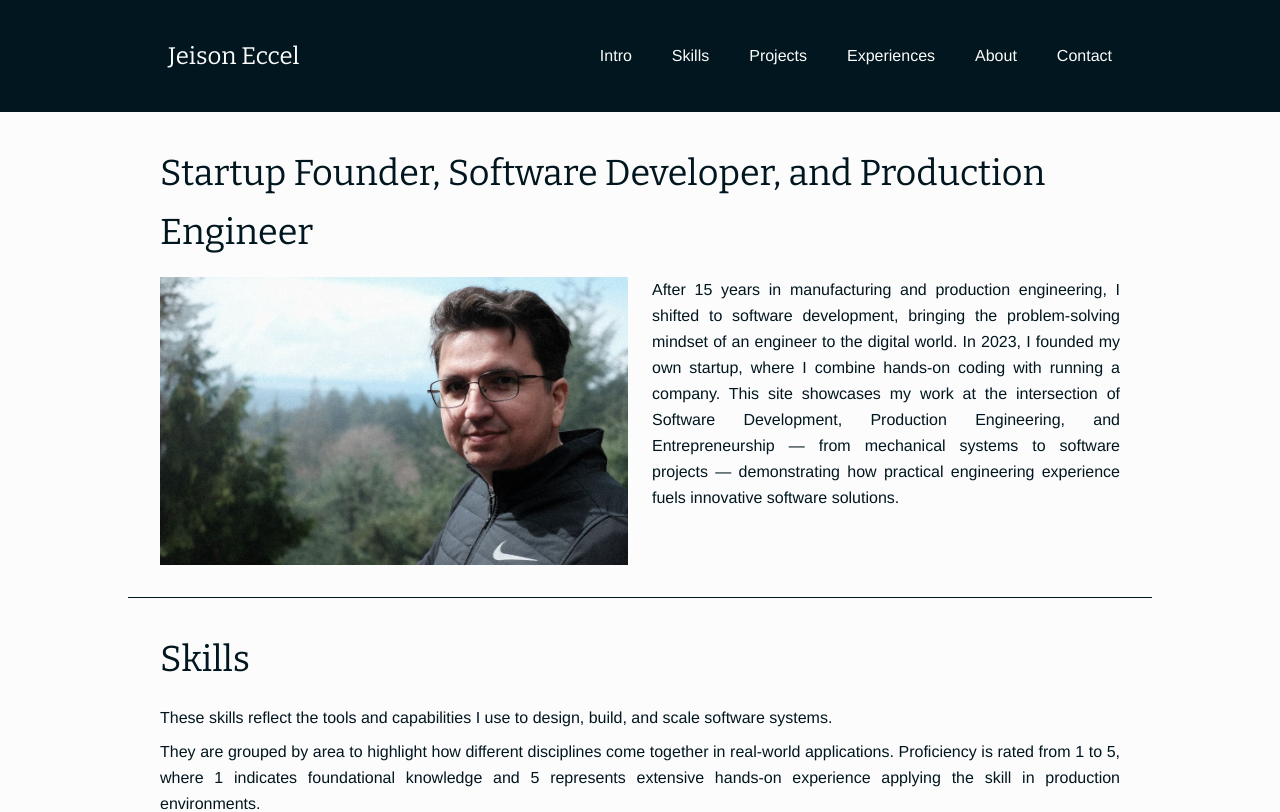
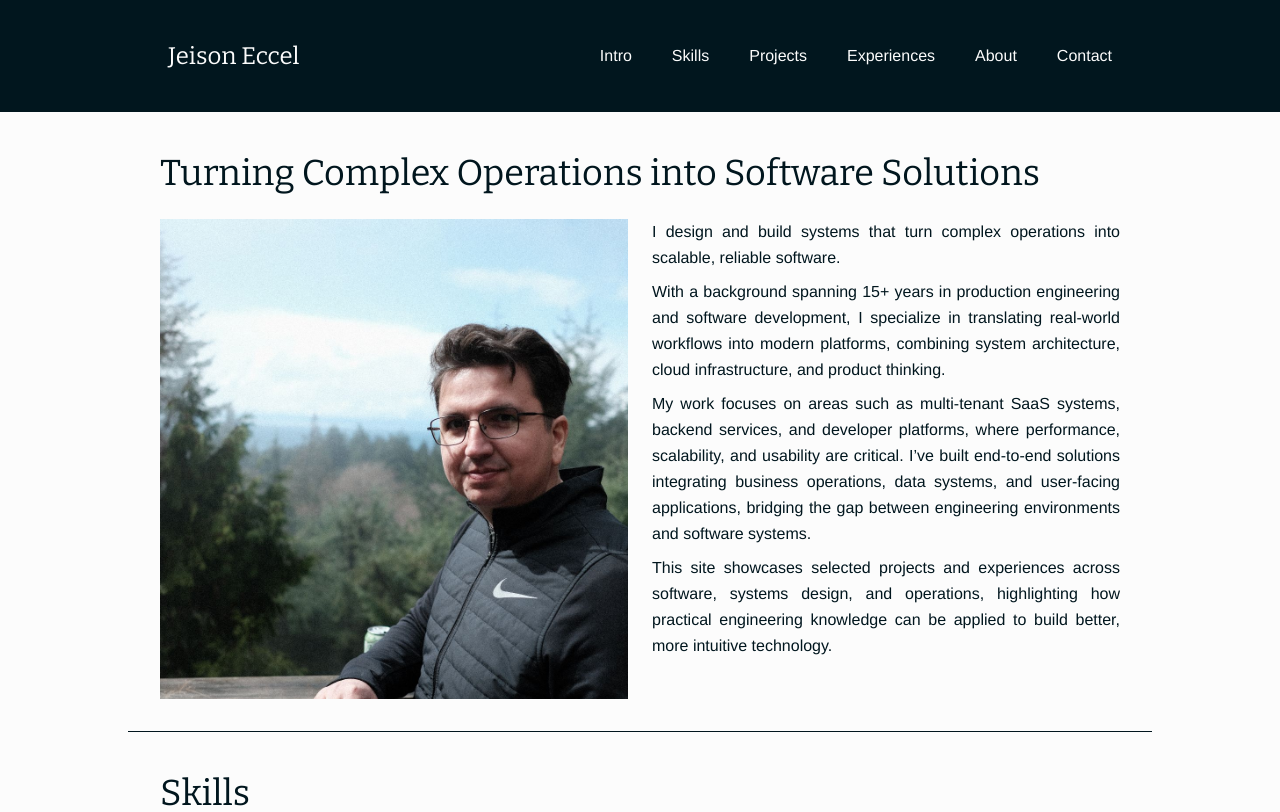
Before and after one commit to JeisonEccel/portfolio, a Next.js app: page / in a window 1280 px wide. Shown: the top 812 px of the page. Built offline with nearby package versions, Linux system fonts and the light colour scheme.

Commit message:
Refs #16: Revised projects section with 2026 goals

```diff
--- a/src/app/(sections)/Introduction.tsx
+++ b/src/app/(sections)/Introduction.tsx
@@ -6,26 +6,40 @@ import { Title } from "@/components/title"
 export default function Introduction() {
   return (
     <Section id="intro">
-      <Title>
-        Startup Founder, Software Developer, and Production Engineer
-      </Title>
-      <div className="md:flex md:space-x-6">
+      <Title>Turning Complex Operations into Software Solutions</Title>
+      <div className="md:grid md:grid-cols-2 md:gap-6">
         <Image
           src="/images/intro-photo.jpg"
           alt="Small business"
-          className="w-full md:w-1/2 max-h-72"
+          className="w-full max-h-120"
           style={{ height: "100%", objectFit: "cover" }}
         />
-        <Paragraph className="md:text-base md:w-1/2 py-5 md:py-0">
-          After 15 years in manufacturing and production engineering, I shifted
-          to software development, bringing the problem-solving mindset of an
-          engineer to the digital world. In 2023, I founded my own startup,
-          where I combine hands-on coding with running a company. This site
-          showcases my work at the intersection of Software Development,
-          Production Engineering, and Entrepreneurship — from mechanical systems
-          to software projects — demonstrating how practical engineering
-          experience fuels innovative software solutions.
-        </Paragraph>
+        <div className="md:text-base py-5 md:py-0">
+          <Paragraph>
+            I design and build systems that turn complex operations into
+            scalable, reliable software.
+          </Paragraph>
+          <Paragraph>
+            With a background spanning 15+ years in production engineering and
+            software development, I specialize in translating real-world
+            workflows into modern platforms, combining system architecture,
+            cloud infrastructure, and product thinking.
+          </Paragraph>
+          <Paragraph>
+            My work focuses on areas such as multi-tenant SaaS systems, backend
+            services, and developer platforms, where performance, scalability,
+            and usability are critical. I’ve built end-to-end solutions
+            integrating business operations, data systems, and user-facing
+            applications, bridging the gap between engineering environments and
+            software systems.
+          </Paragraph>
+          <Paragraph>
+            This site showcases selected projects and experiences across
+            software, systems design, and operations, highlighting how practical
+            engineering knowledge can be applied to build better, more intuitive
+            technology.
+          </Paragraph>
+        </div>
       </div>
     </Section>
   )
--- a/src/app/(sections)/Projects.tsx
+++ b/src/app/(sections)/Projects.tsx
@@ -11,10 +11,11 @@ import { threeDPrinting } from "@/constants/projects/printing"
 import { useState } from "react"
 import { ImageExperience, Images } from "@/components/image"
 import { Code, PencilRuler } from "lucide-react"
-import { portfolioWebsite } from "@/constants/projects/portfolio"
+import { personalWebsite } from "@/constants/projects/personal-website"
 import { LinkExperience, Links } from "@/components/links"
 import { myFinancesBackend } from "@/constants/projects/my-finances-backend"
 import { myFinancesFrontend } from "@/constants/projects/my-finances-frontend"
+import { myGuitarPracticeV1 } from "@/constants/projects/my-guitar-practice-v1"
 
 type Project = {
   name: string
@@ -28,7 +29,8 @@ type Project = {
 const projectsList = [
   myFinancesBackend,
   myFinancesFrontend,
-  portfolioWebsite,
+  personalWebsite,
+  myGuitarPracticeV1,
   designConcepts,
   threeDPrinting,
 ]
--- a/src/constants/projects/design-concepts.ts
+++ b/src/constants/projects/design-concepts.ts
@@ -2,7 +2,9 @@ export const designConcepts = {
   name: "Design Concepts",
   type: "engineering",
   description: [
-    "After moving to Canada, I realized that landing my first full-time role as a mechanical designer would take more than a résumé — I needed to showcase my skills in action. To do that, I challenged myself by creating a series of design concepts using SolidWorks, exploring everything from guitar amplifiers and electrical devices to more organic, product-focused shapes. To share this journey, I launched a short-lived YouTube channel where I posted videos of my models and creative process. Although the channel lasted only a few months, the experience helped me refine my design storytelling, strengthen my SolidWorks expertise, and build confidence in presenting my ideas visually.",
+    "A series of conceptual design projects developed using SolidWorks, exploring a range of product ideas from mechanical and electrical devices to more organic, form-driven designs.",
+    "This initiative focused on translating ideas into detailed 3D models, combining functionality with visual design. The work includes concept exploration, modeling, and presentation, with an emphasis on clearly communicating design intent through renders and visual storytelling.",
+    "As part of the process, selected concepts were documented and shared through short video presentations, reinforcing the ability to present technical ideas in an accessible and engaging way.",
   ],
   images: [
     { file: "concept-01.png", alt: "Guitar Amp Concept by Jeison" },
--- a/src/constants/projects/my-finances-backend.ts
+++ b/src/constants/projects/my-finances-backend.ts
@@ -2,7 +2,9 @@ export const myFinancesBackend = {
   name: "My Finances API",
   type: "software",
   description: [
-    "This is the backend API for the My Finances application, built with Spring Boot and Postgresql. It provides RESTful endpoints for managing user accounts, financial transactions, and budgeting features. The API is designed to be secure, scalable, and efficient, ensuring that users can reliably access and manage their financial data.",
+    "Backend API for a personal finance management application, designed to handle user accounts, transactions, and budgeting workflows.",
+    "Built with Java (Spring Boot) and PostgreSQL, the system exposes RESTful endpoints for managing financial data with a focus on data integrity, security, and clear domain structure. The project explores backend design patterns for handling transactional data, user-specific datasets, and modular service organization.",
+    "While developed as a side project, it reflects practical considerations such as API structure, validation, and scalability, serving as a foundation for building reliable financial systems.",
   ],
   links: [
     { title: "GitHub", href: "https://github.com/JeisonEccel/my-finances-api" },
--- a/src/constants/projects/my-finances-frontend.ts
+++ b/src/constants/projects/my-finances-frontend.ts
@@ -2,7 +2,9 @@ export const myFinancesFrontend = {
   name: "My Finances Mobile App",
   type: "software",
   description: [
-    "This is the frontend app for the My Finances application. This is my first project built with Flutter while learning it. It communicates with the My Finances API and it is used formanaging user accounts, financial transactions, and budgeting features.",
+    "Built a cross-platform mobile application using Flutter as the frontend for a personal finance system.",
+    "The app integrates with a custom REST API to handle user data, financial transactions, and budgeting features, focusing on API communication, data handling, and UI composition. This project emphasizes structuring a mobile client to consume backend services and present data in a clear and usable way.",
+    "Developed as a learning initiative to explore mobile development and expand full-stack capabilities into cross-platform applications.",
   ],
   links: [
     { title: "GitHub", href: "https://github.com/JeisonEccel/my-finances-app" },
--- /dev/null
+++ b/src/constants/projects/my-guitar-practice-v1.ts
@@ -0,0 +1,19 @@
+export const myGuitarPracticeV1 = {
+  name: "Guitar Practice Tool (v1)",
+  type: "software",
+  description: [
+    "Interactive web-based tool for visualizing guitar scales, chords, and arpeggios, built using HTML, CSS, and JavaScript.",
+    "The application allows users to select musical parameters and dynamically generates fretboard visualizations and tablature, focusing on clarity and usability for practice sessions.",
+    "This project marked my transition into software development, representing my first experience building an interactive application with real programming languages. It played a key role in shifting my career from engineering toward software, laying the foundation for future work in system design and application development.",
+  ],
+  links: [
+    {
+      title: "GitHub",
+      href: "https://github.com/JeisonEccel/my-practice-html",
+    },
+    {
+      title: "Live Website",
+      href: "https://guitar-practice-v1.jeisoneccel.com/",
+    },
+  ],
+}
--- /dev/null
+++ b/src/constants/projects/personal-website.ts
@@ -0,0 +1,13 @@
+export const personalWebsite = {
+  name: "Personal Website",
+  type: "software",
+  description: [
+    "Personal portfolio platform built to present projects, experience, and technical capabilities in a structured and evolving format.",
+    "Developed using Next.js 15, TypeScript, and Tailwind CSS, the site functions as both a portfolio and an extended resume, allowing for more detailed presentation of systems, projects, and technical decisions. It is designed with flexibility in mind, enabling continuous updates and iteration as new work and ideas are developed.",
+    "Deployed on Vercel with a custom domain, the project reflects an approach to building lightweight, maintainable web applications focused on clarity, performance, and adaptability.",
+  ],
+  links: [
+    { title: "GitHub", href: "https://github.com/JeisonEccel/portfolio" },
+    { title: "Live Website", href: "https://www.jeisoneccel.com" },
+  ],
+}
--- a/src/constants/projects/portfolio.ts
+++ /dev/null
@@ -1,12 +0,0 @@
-export const portfolioWebsite = {
-  name: "Portfolio Website",
-  type: "software",
-  description: [
-    "This portfolio website was built with Next.js 15, TypeScript, and Tailwind CSS as a central place to share my career journey and showcase my projects. Beyond functioning as a traditional portfolio, it serves as an extended resume where I can present my full professional experience, highlight my skills, and provide additional materials such as visuals and renders.",
-    "The site is designed to be flexible and evolving, making it not only a showcase for past work but also a platform to support future opportunities with recruiters and business partners.",
-  ],
-  links: [
-    { title: "GitHub", href: "https://github.com/JeisonEccel/portfolio" },
-    { title: "Live Website", href: "https://www.jeisoneccel.com" },
-  ],
-}
--- a/src/constants/projects/printing.ts
+++ b/src/constants/projects/printing.ts
@@ -2,7 +2,8 @@ export const threeDPrinting = {
   name: "3D Printing",
   type: "engineering",
   description: [
-    "While preparing to move to Canada, I became fascinated by the emerging possibilities of 3D printing and decided to dive into this technology by purchasing a small printer. What started as curiosity quickly grew into a creative outlet: I transformed past engineering projects like Automotiva racks and construction elevators into scaled models, collaborated with a local company to adapt designs, and experimented with practical applications such as simple mechanisms and even custom accessories like collars and rings. This experience gave me a hands-on understanding of rapid prototyping and showed me how additive manufacturing could expand the boundaries of traditional engineering.",
+    "Hands-on exploration of 3D printing as a tool for rapid prototyping and design iteration.",
+    "This project involved creating scaled models and functional components based on previous engineering work, as well as experimenting with new designs and simple mechanical systems. It included adapting designs for printability, testing materials, and refining models through iterative cycles.",
   ],
   images: [
     { file: "printing-01.jpg", alt: "3D printed rack by Jeison" },
```
